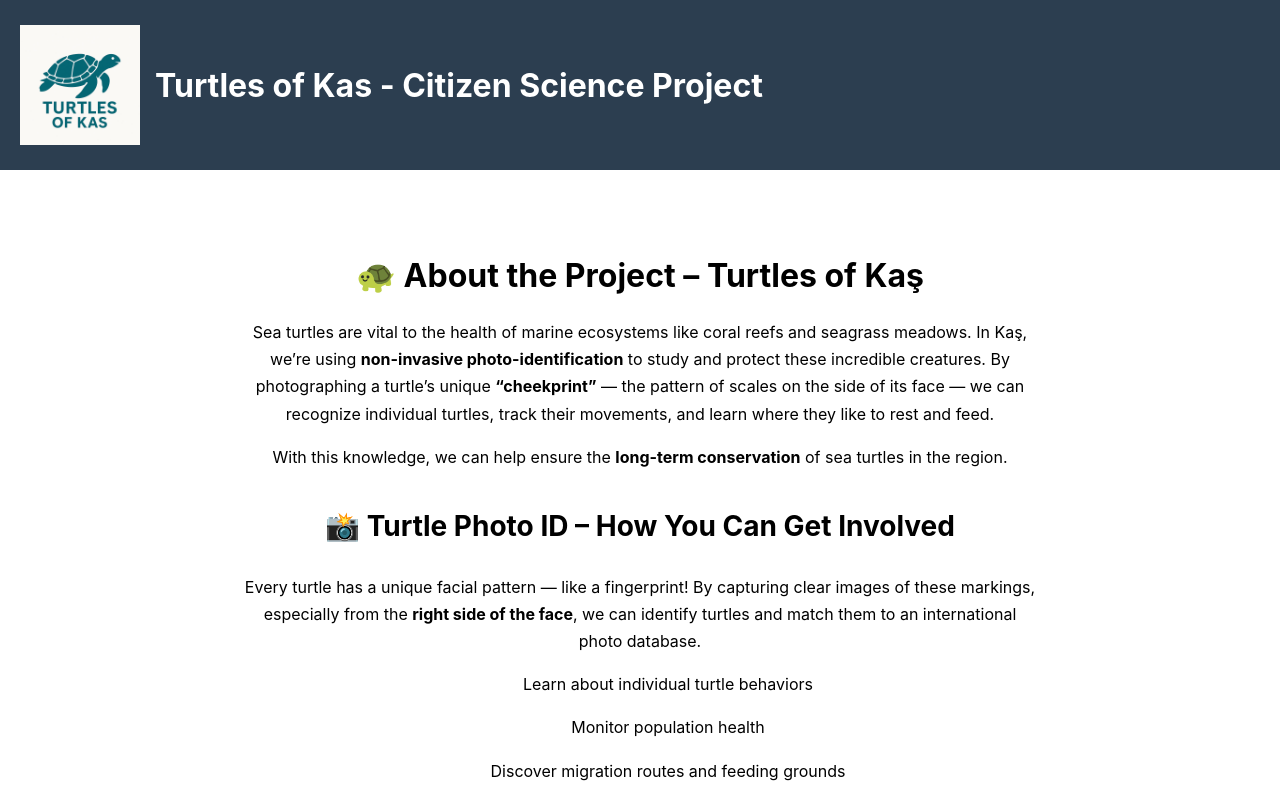
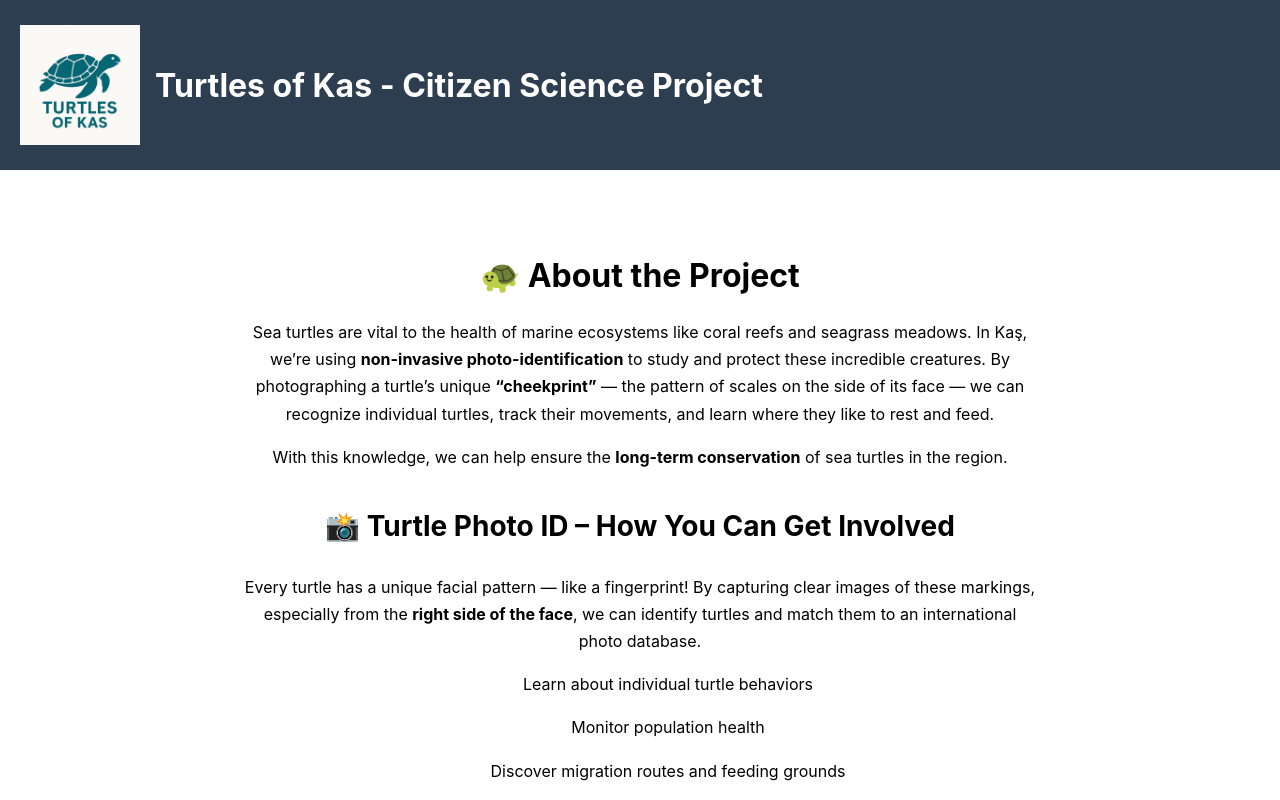
Before and after one commit to WhaleTechie/turtles-of-kas, a React (Create React App) app: page / in a window 1280 px wide. Shown: the top 800 px of the page. Built offline with nearby package versions, Linux system fonts and the light colour scheme.

Commit message:
basic webpage, no contact yet

```diff
--- a/src/TurtleInfo.js
+++ b/src/TurtleInfo.js
@@ -5,7 +5,7 @@ import turtle2 from './assets/turtle2.jpg';
 function TurtleInfo() {
   return (
     <div style={{ maxWidth: '800px', margin: '0 auto', padding: '2rem', lineHeight: '1.7' }}>
-      <h2 style={{ fontSize: '2rem', marginBottom: '1rem' }}>🐢 About the Project – Turtles of Kaş</h2>
+      <h2 style={{ fontSize: '2rem', marginBottom: '1rem' }}>🐢 About the Project </h2>
       <p>
         Sea turtles are vital to the health of marine ecosystems like coral reefs and seagrass meadows.
         In Kaş, we’re using <strong>non-invasive photo-identification</strong> to study and protect these incredible creatures.
```
